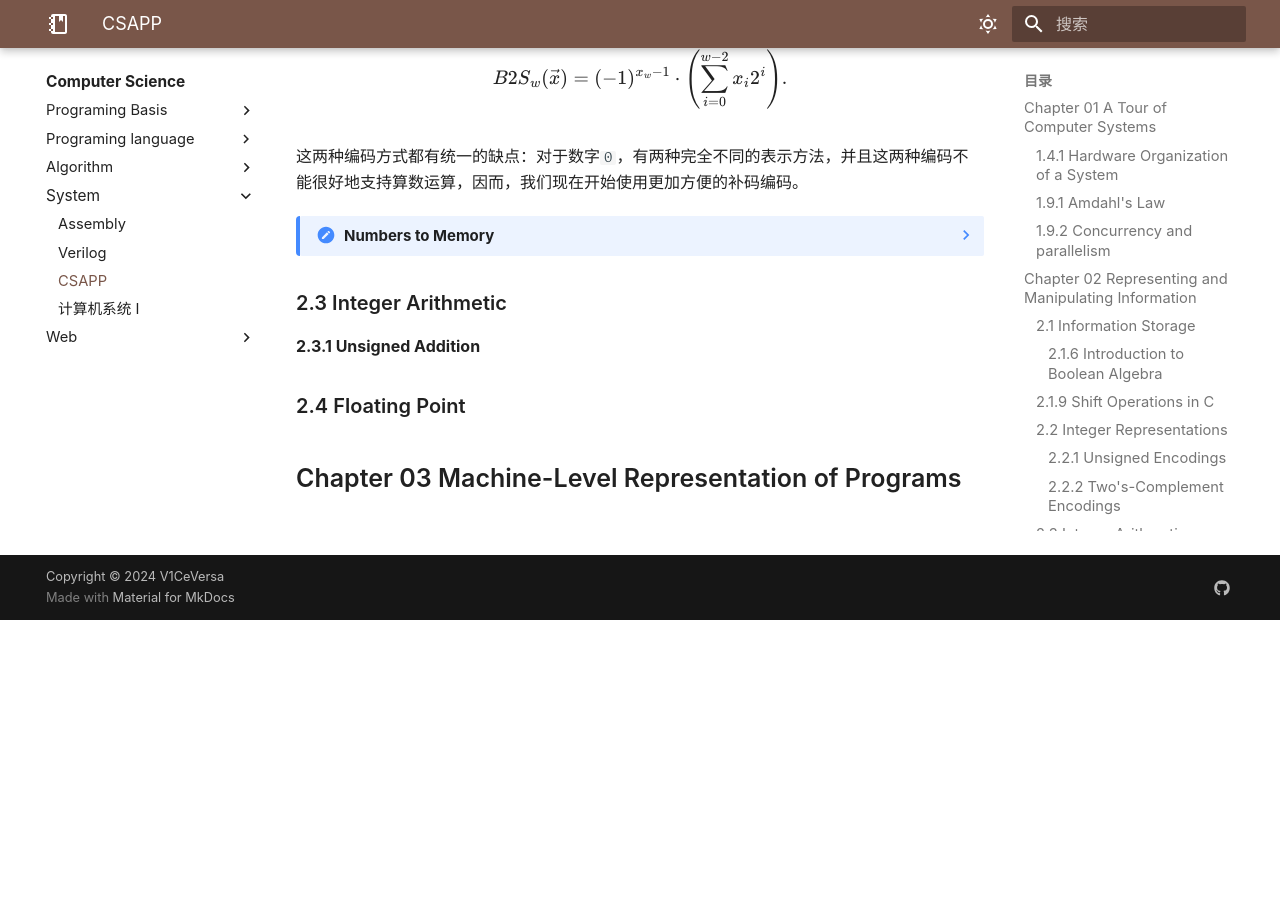
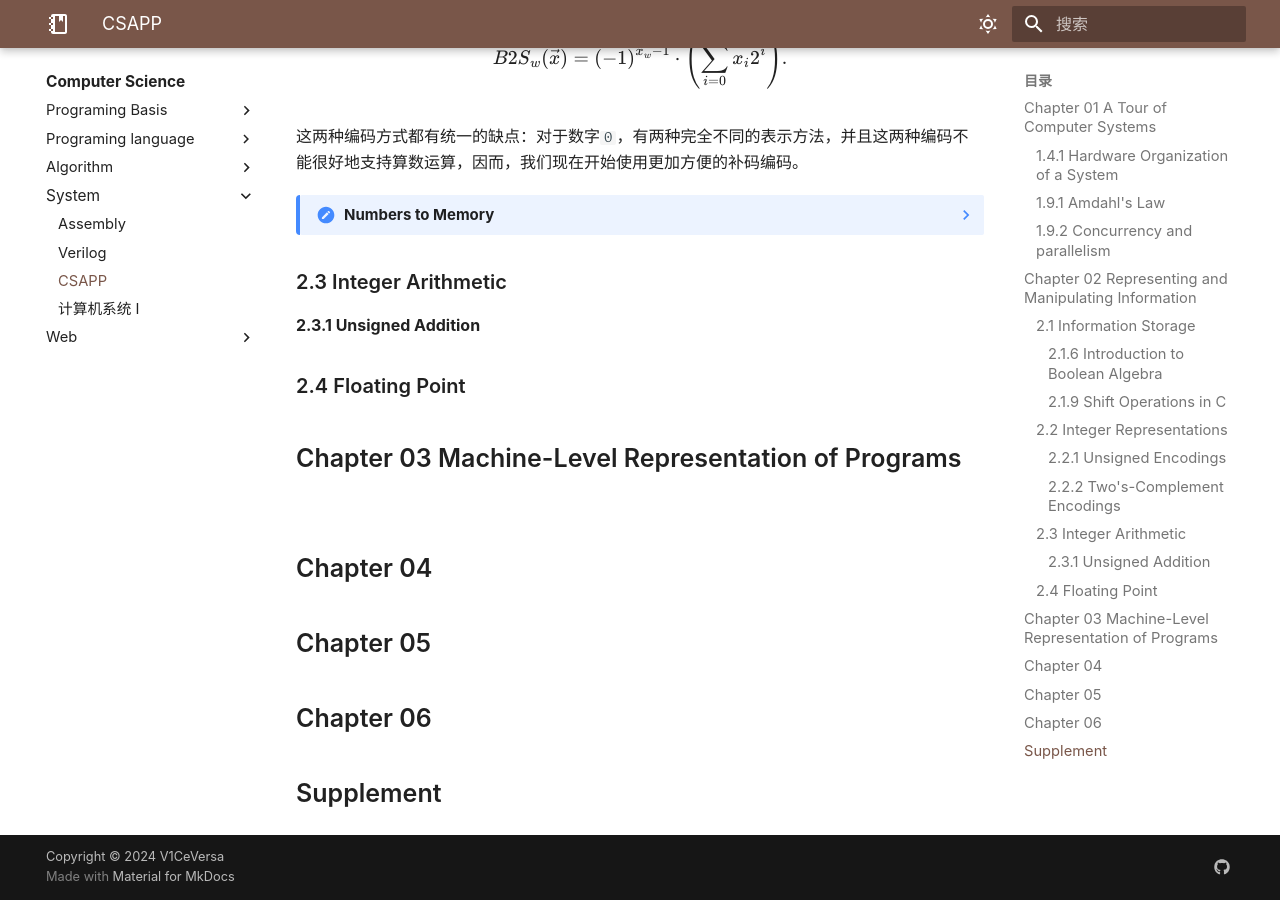
Before and after one commit to V1CeVersaa/V1CeVersaa.github.io, an MkDocs documentation site: the page built from docs/Computer Science/System/CSAPP.md, in a window 1280 px wide and 900 px high, scrolled down 3963 px. Built offline with MkDocs 1.6.1 and Material for MkDocs 9.7.7, drawn with Linux system fonts in a browser that asks for light colours; nearby versions of some CDN libraries; some web fonts are replaced; comment, search, counter and statistics services are not loaded; a style sheet for code colours, icons or effects is not loaded; before the commit the page ends 4583 px from its top, so only the background shows below that.

Commit message:
update: 240327 ver1

```diff
--- a/docs/Computer Science/System/CSAPP.md
+++ b/docs/Computer Science/System/CSAPP.md
@@ -66,7 +66,7 @@ $$S=\frac{1}{1-\alpha}.$$
 
 接下来，我们将上述四个布尔运算推广到**位向量/Bit vectors**的运算，所谓位向量就是固定长度$w$，由`0`与`1`组成的串。所谓的推广也非常简单，就是将上述四个布尔运算应用到位向量的每一位上，得到的结果也是一个位向量。换句话说，就是我们在C语言中学的按位运算。
 
-### 2.1.9 Shift Operations in C
+#### 2.1.9 Shift Operations in C
 
 C语言提供了一组移位运算，右移有两种，算数右移与逻辑右移，算数右移在左侧补上**最高位有效值/符号位**，逻辑右移在左侧补上**0**。左移就简单的多，就是在右侧补上**0**。
 
@@ -134,3 +134,11 @@ $$B2S_w(\vec{x}) = (-1)^{x_w-1}\cdot\left(\sum_{i=0}^{w-2}x_i2^i\right).$$
 ### 2.4 Floating Point
 
 ## Chapter 03 Machine-Level Representation of Programs
+
+## Chapter 04
+
+## Chapter 05
+
+## Chapter 06
+
+## Supplement
```
Also changed, not shown: other parts of docs/Computer Science/System/CSAPP.md (+4 -4 lines), docs/Computer Science/System/Verilog.md (+45 -0 lines).
